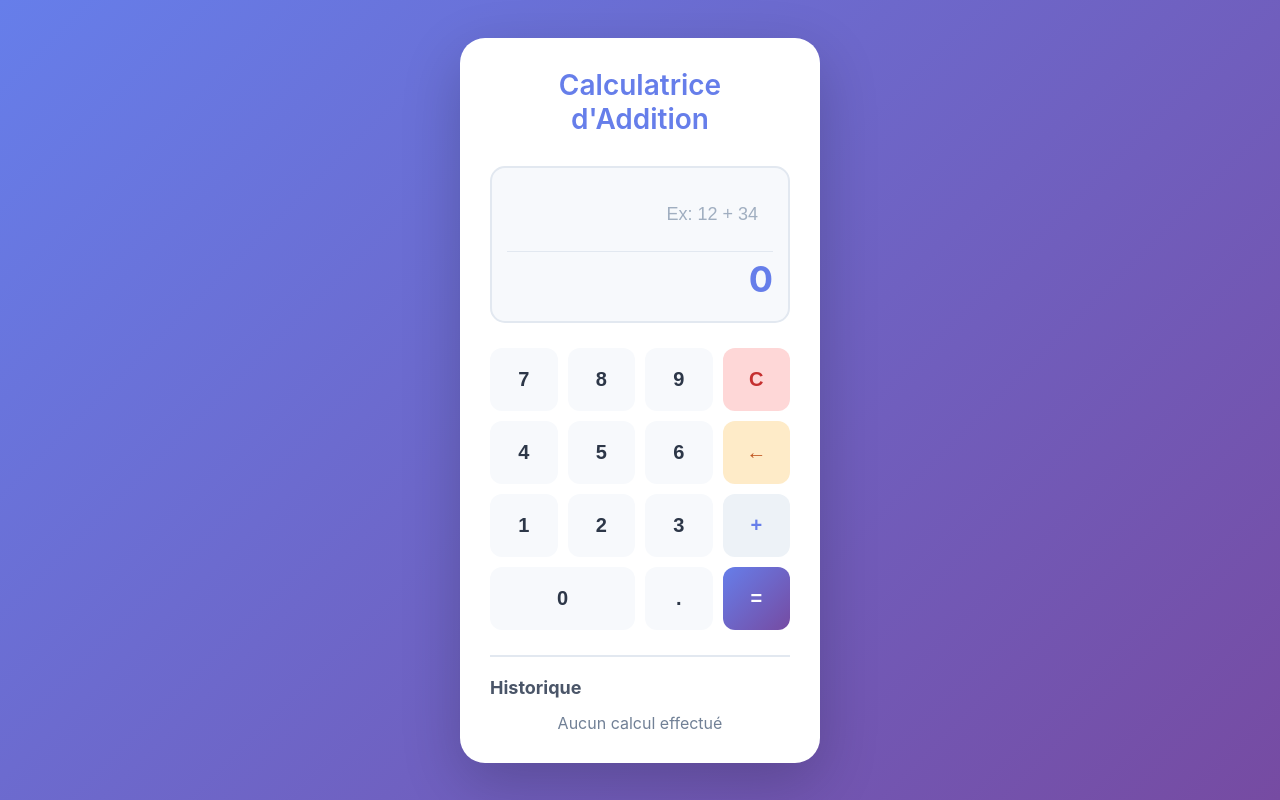
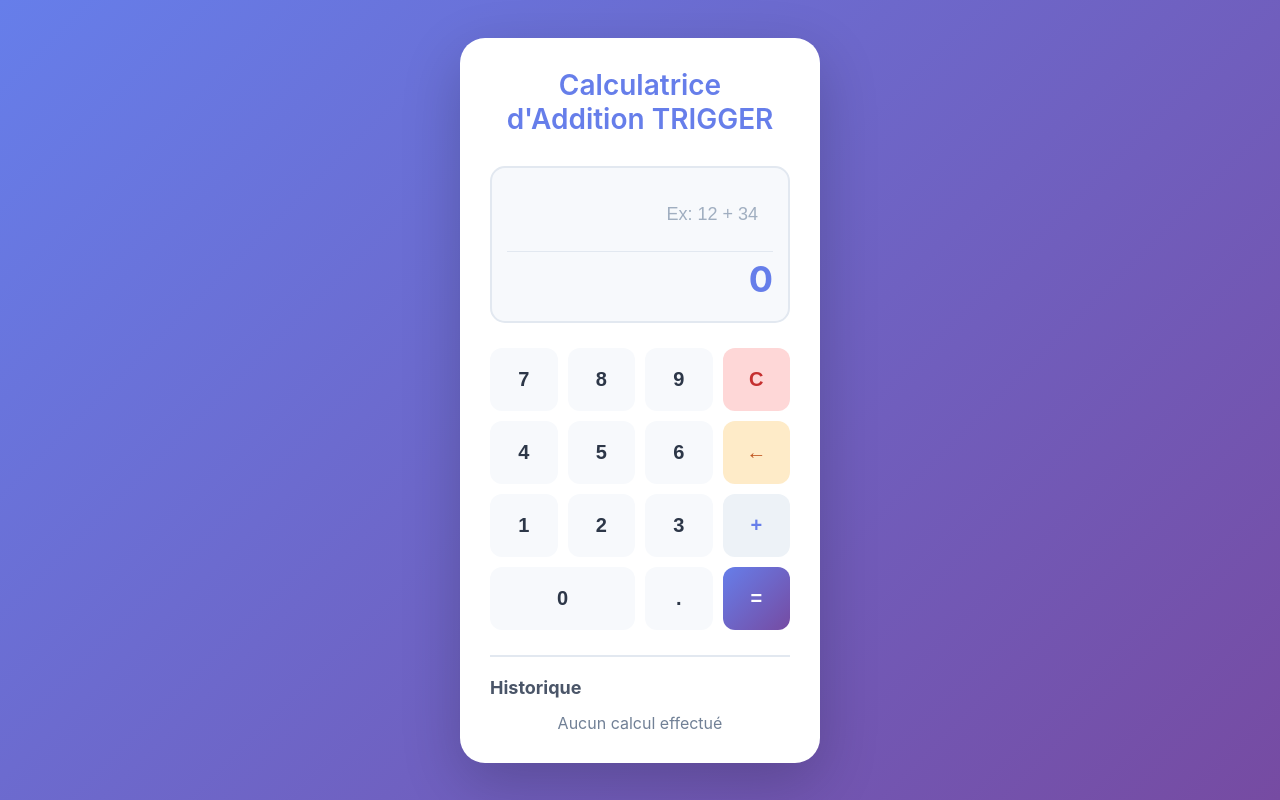
Before and after one commit to cvarlet/jenkins-calculatrice, a website: page public/index.html in a window 1280 px wide. Drawn offline with Linux system fonts and the light colour scheme.

Commit message:
modification du titre

```diff
--- a/public/index.html
+++ b/public/index.html
@@ -9,7 +9,7 @@
 <body>
     <div class="container">
         <div class="calculatrice">
-            <h1>Calculatrice d'Addition</h1>
+            <h1>Calculatrice d'Addition TRIGGER</h1>
 
             <div class="ecran">
                 <input
```
